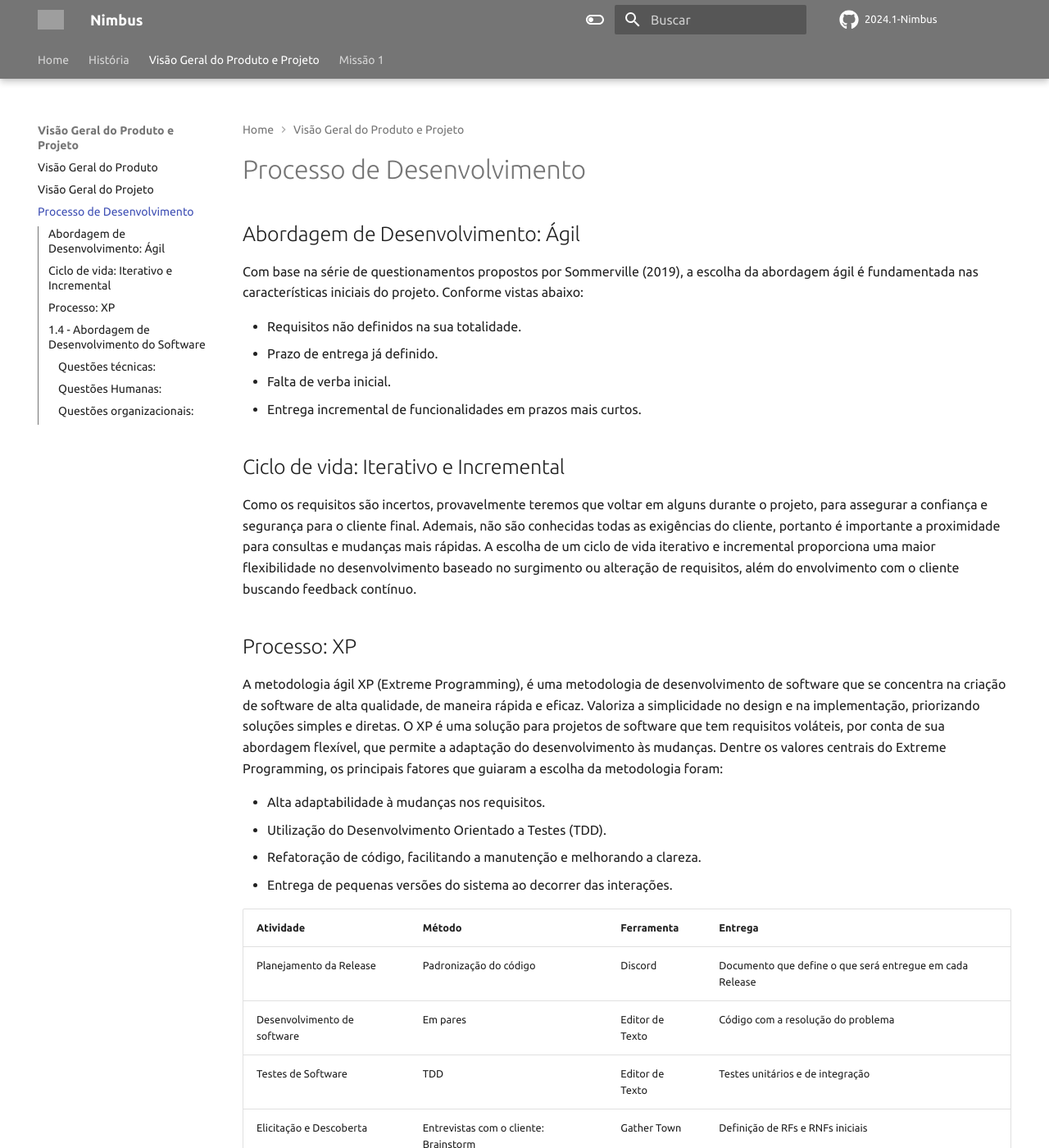
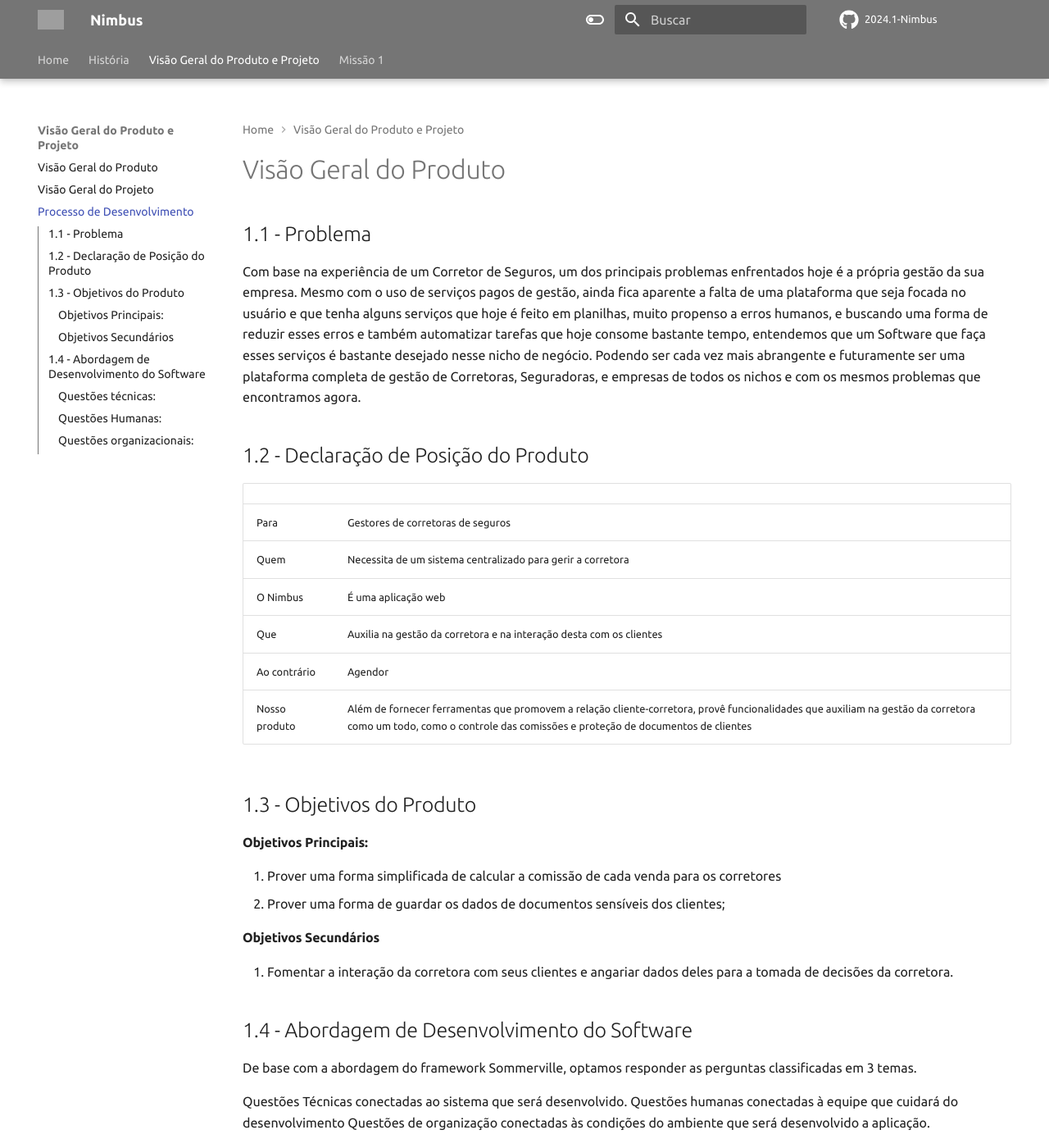
Before and after one commit to mdsreq-fga-unb/2024.1-Nimbus, an MkDocs documentation site: the page built from docs/visao-geral/processo-desenvolvimento.md, in a window 1280 px wide and 1400 px high. Shown: the whole window at 82% size. Built offline with MkDocs 1.6.1 and Material for MkDocs 9.7.7, drawn with Linux system fonts in a browser that asks for light colours; comment, search, counter and statistics services are not loaded; some of the changed text lies outside the part shown; grey boxes are pictures that could not be loaded.

Commit message:
Revert "[docs] página de Processo de Desenvolvimento atualizada"

```diff
--- a/docs/visao-geral/processo-desenvolvimento.md
+++ b/docs/visao-geral/processo-desenvolvimento.md
@@ -1,34 +1,30 @@
-## Abordagem de Desenvolvimento: Ágil
+# Visão Geral do Produto
 
-Com base na série de questionamentos propostos por Sommerville (2019), a escolha da abordagem ágil é fundamentada nas características iniciais do projeto. Conforme vistas abaixo:
+## 1.1 - Problema
 
-- Requisitos não definidos na sua totalidade.
-- Prazo de entrega já definido.
-- Falta de verba inicial.
-- Entrega incremental de funcionalidades em prazos mais curtos.
+ Com base na experiência de um Corretor de Seguros, um dos principais problemas enfrentados hoje é a própria gestão da sua empresa. Mesmo com o uso de serviços pagos de gestão, ainda fica aparente a falta de uma plataforma que seja focada no usuário e que tenha alguns serviços que hoje é feito em planilhas, muito propenso a erros humanos, e buscando uma forma de reduzir esses erros e também automatizar tarefas que hoje consome bastante tempo, entendemos que um Software que faça esses serviços é bastante desejado nesse nicho de negócio. Podendo ser cada vez mais abrangente e futuramente ser uma plataforma completa de gestão de Corretoras, Seguradoras, e empresas de todos os nichos e com os mesmos problemas que encontramos agora.
 
-## Ciclo de vida: Iterativo e Incremental
+## 1.2 - Declaração de Posição do Produto
 
-Como os requisitos são incertos, provavelmente teremos que voltar em alguns durante o projeto, para assegurar a confiança e segurança para o cliente final. Ademais, não são conhecidas todas as exigências do cliente, portanto é importante a proximidade para consultas e mudanças mais rápidas. A escolha de um ciclo de vida iterativo e incremental proporciona uma maior flexibilidade no desenvolvimento baseado no surgimento ou alteração de requisitos, além do envolvimento com o cliente buscando feedback contínuo.
+|||
+|------|-----------------------------------|
+| Para | Gestores de corretoras de seguros |
+| Quem | Necessita de um sistema centralizado para gerir a corretora |
+| O Nimbus | É uma aplicação web |
+| Que | Auxilia na gestão da corretora e na interação desta com os clientes |
+| Ao contrário | Agendor |
+| Nosso produto | Além de fornecer ferramentas que promovem a relação cliente-corretora, provê funcionalidades que auxiliam na gestão da corretora como um todo, como o controle das comissões e proteção de documentos de clientes |
 
-## Processo: XP
+## 1.3 - Objetivos do Produto
 
-A metodologia ágil XP (Extreme Programming), é uma metodologia de desenvolvimento de software que se concentra na criação de software de alta qualidade, de maneira rápida e eficaz. Valoriza a simplicidade no design e na implementação, priorizando soluções simples e diretas. O XP é uma solução para projetos de software que tem requisitos voláteis, por conta de sua abordagem flexível, que permite a adaptação do desenvolvimento às mudanças. Dentre os valores centrais do Extreme Programming, os principais fatores que guiaram a escolha da metodologia foram:
+#### Objetivos Principais:
 
-- Alta adaptabilidade à mudanças nos requisitos.
-- Utilização do Desenvolvimento Orientado a Testes (TDD).
-- Refatoração de código, facilitando a manutenção e melhorando a clareza.
-- Entrega de pequenas versões do sistema ao decorrer das interações.
+1. Prover uma forma simplificada de calcular a comissão de cada venda para os corretores
+2. Prover uma forma de guardar os dados de documentos sensíveis dos clientes;
 
-| Atividade                        | Método                  | Ferramenta     | Entrega                                       |
-|----------------------------------|-------------------------|----------------|-----------------------------------------------|
-| Planejamento da Release          | Padronização do código | Discord        | Documento que define o que será entregue em cada Release |
-| Desenvolvimento de software      | Em pares               | Editor de Texto| Código com a resolução do problema            |
-| Testes de Software               | TDD                    | Editor de Texto| Testes unitários e de integração              |
-| Elicitação e Descoberta          | Entrevistas com o cliente: Brainstorm 	| Gather Town 	| Definição de RFs e RNFs iniciais             |
-| Análise de Requisitos           	|R	eunião com cliente 	|Miro 	       	|R	efinamento dos RFs e RNFs                   |
+#### Objetivos Secundários
 
-
+1. Fomentar a interação da corretora com seus clientes e angariar dados deles para a tomada de decisões da corretora.
 
 ## 1.4 - Abordagem de Desenvolvimento do Software
 
```
Also changed, not shown: .github/PULL_REQUEST_TEMPLATE.md (renamed from .github/workflows/PULL_REQUEST_TEMPLATE.md).
